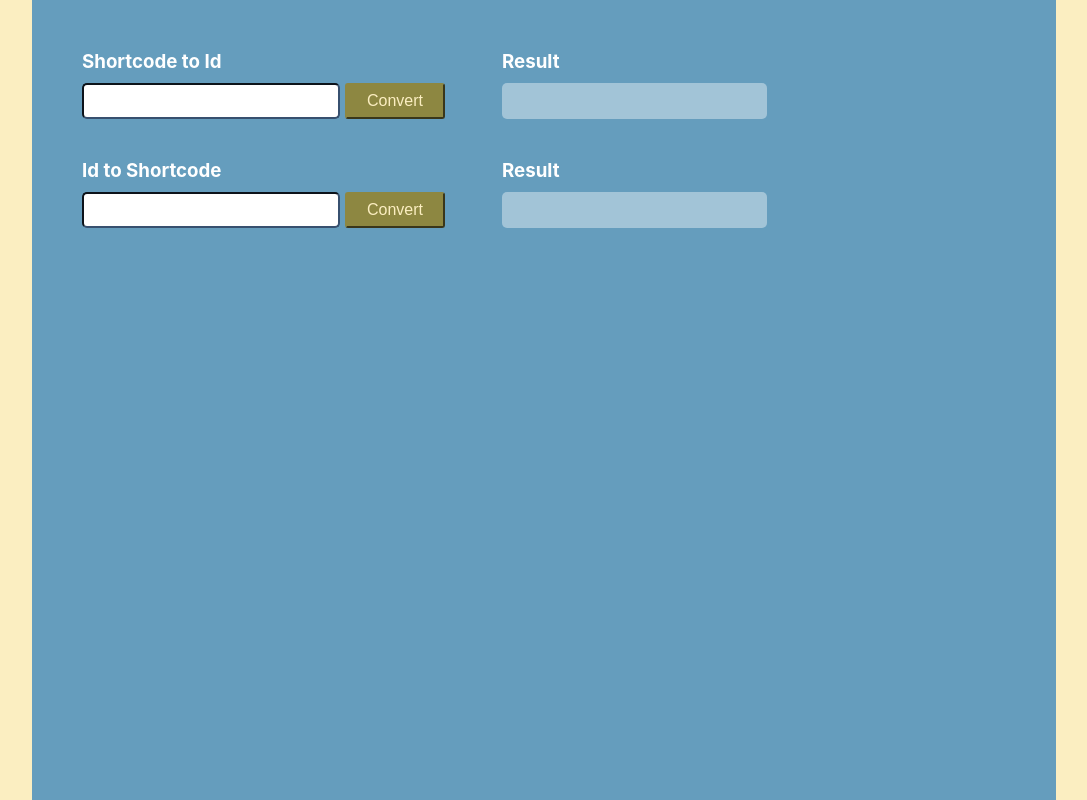
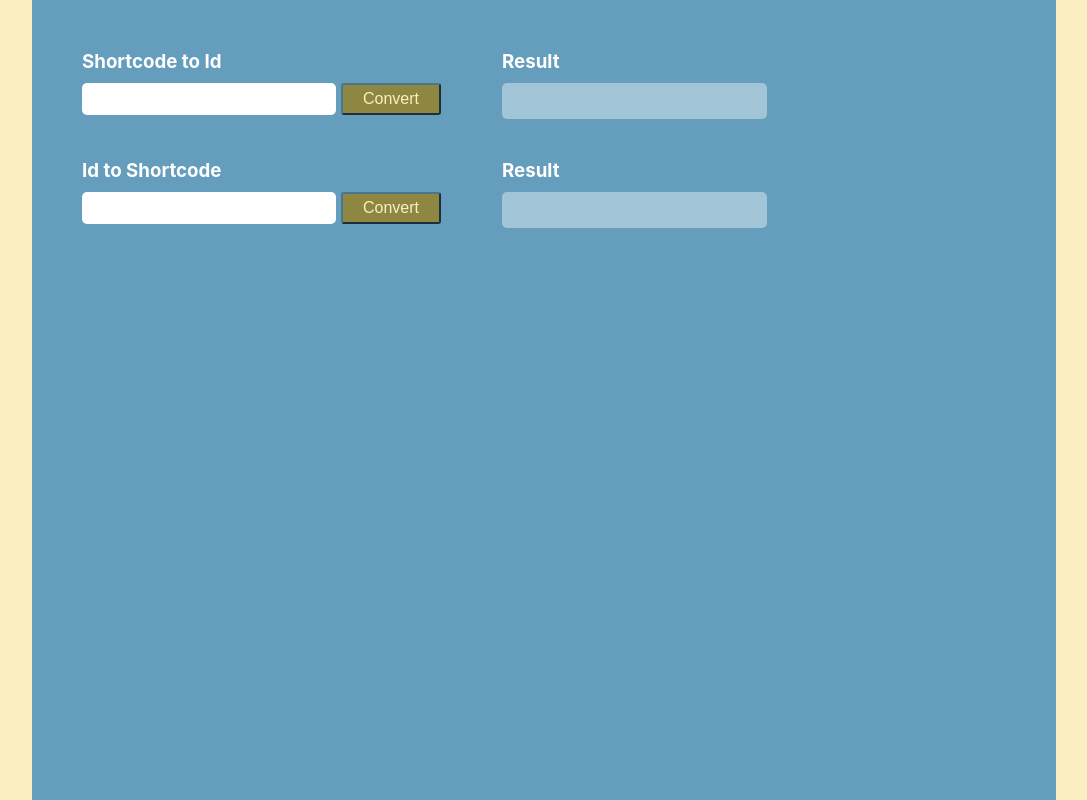
Before and after one commit to nakodila/base64conversion, a React (Create React App) app: page / in a window 1280 px wide. Shown: the whole page, without its empty margins (96-1183 px from the left). Built offline with nearby package versions, Linux system fonts and the light colour scheme.

Commit message:
Fix highlightes

```diff
--- a/src/App.module.css
+++ b/src/App.module.css
@@ -17,8 +17,14 @@
 .input {
   height: 30px;
   width: 250px;
-  border-color: #37506f;
+  border: none;
   border-radius: 5px;
+  outline: none;
+}
+
+.input:active,
+.input:focus {
+  outline: none;
 }
 
 .section {
@@ -59,7 +65,7 @@
   margin-left: 5px;
   border-radius: 3px;
   width: 100px;
-  border-color: #8D8741;
+  border-color: #49768d;
   background-color: #8D8741;
   color: #FBEEC1;
   font-size: 16px;
```
